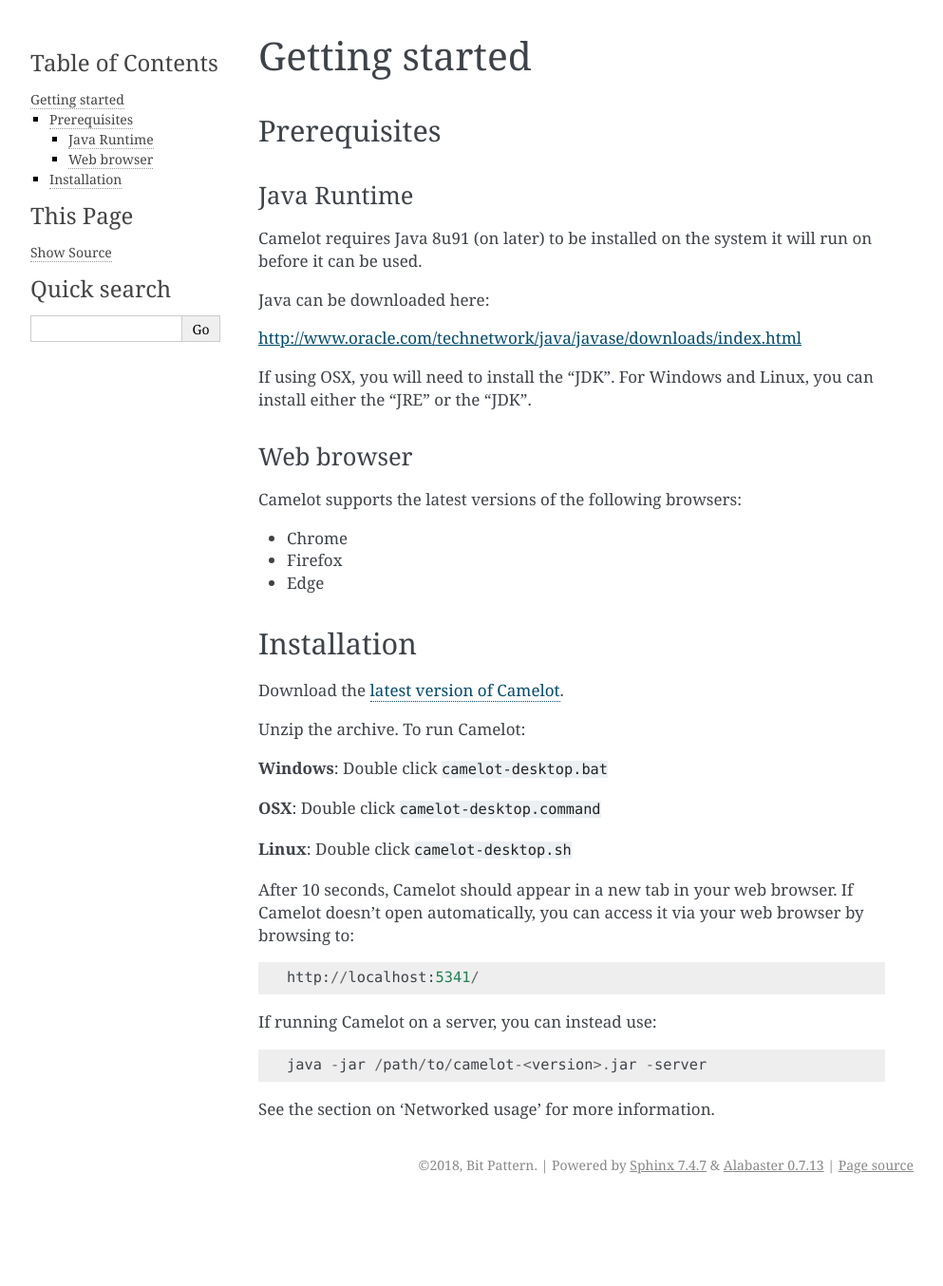
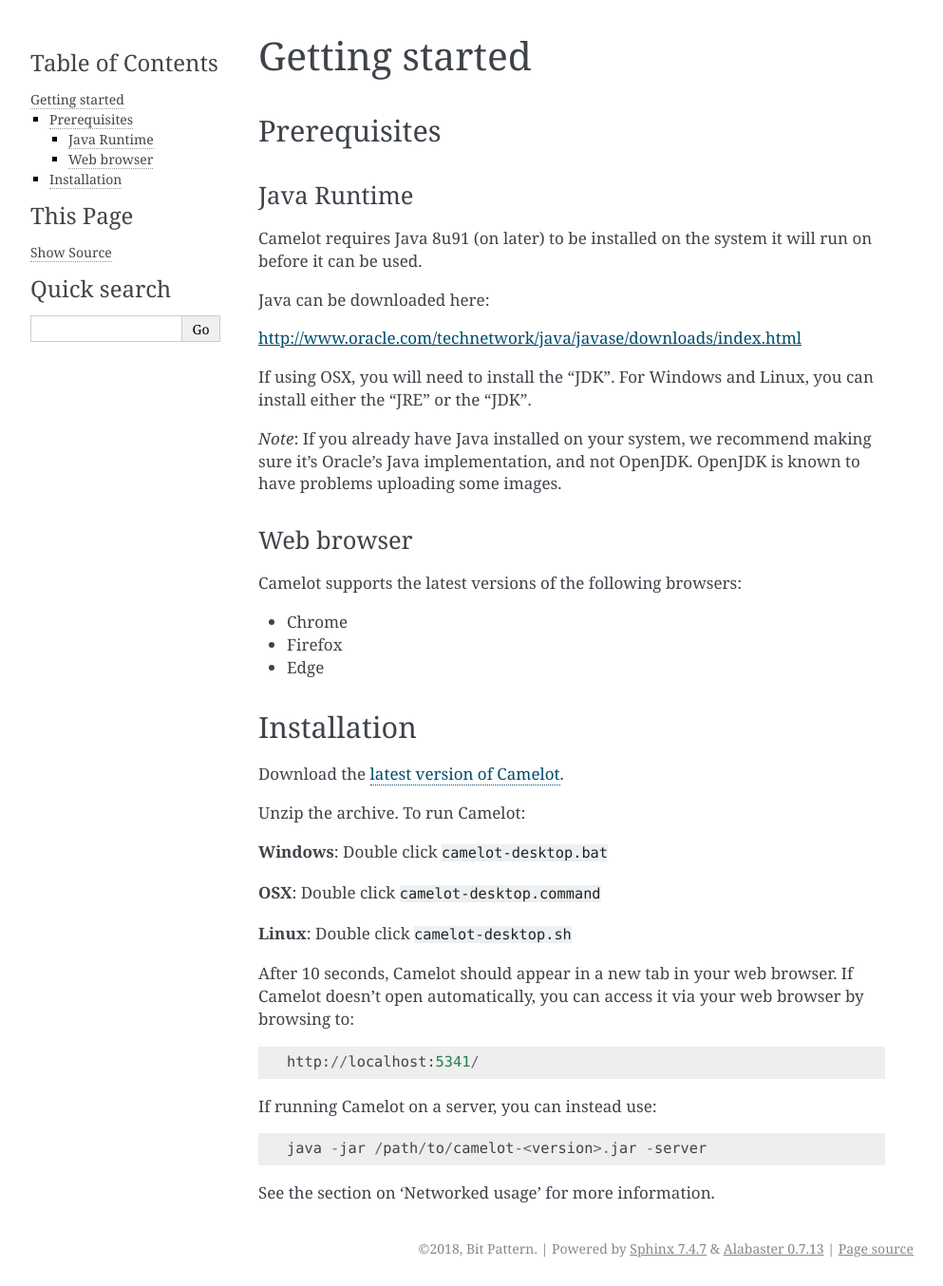
Before and after one commit to heidihendry/camelot, a Sphinx documentation site: the page built from doc/gettingstarted.rst, in a window 1280 px wide. Shown: the whole page at 95% size, without its empty margins (148-1141 px from the left). Built offline with Sphinx 7.4.7, drawn with Linux system fonts in a browser that asks for light colours; before the commit the page ends 1266 px from its top, so only the background shows below that.

Commit message:
Add note about OpenJDK

```diff
--- a/doc/gettingstarted.rst
+++ b/doc/gettingstarted.rst
@@ -20,6 +20,10 @@
 
 If using OSX, you will need to install the "JDK". For Windows and Linux,
 you can install either the "JRE" or the "JDK".
+
+*Note*: If you already have Java installed on your system, we recommend making
+sure it's Oracle's Java implementation, and not OpenJDK.  OpenJDK is known to
+have problems uploading some images.
 
 Web browser
 ^^^^^^^^^^^
```
